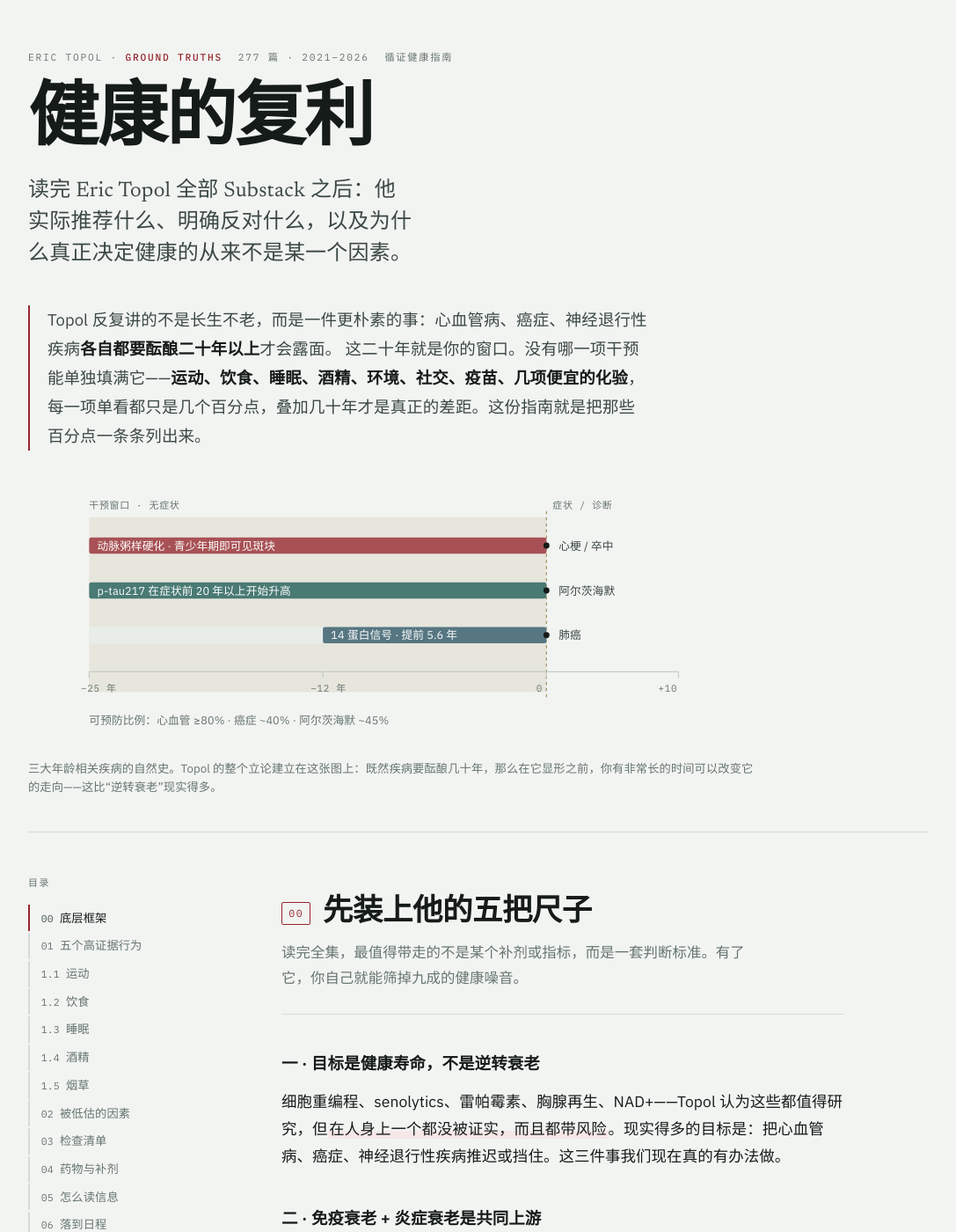
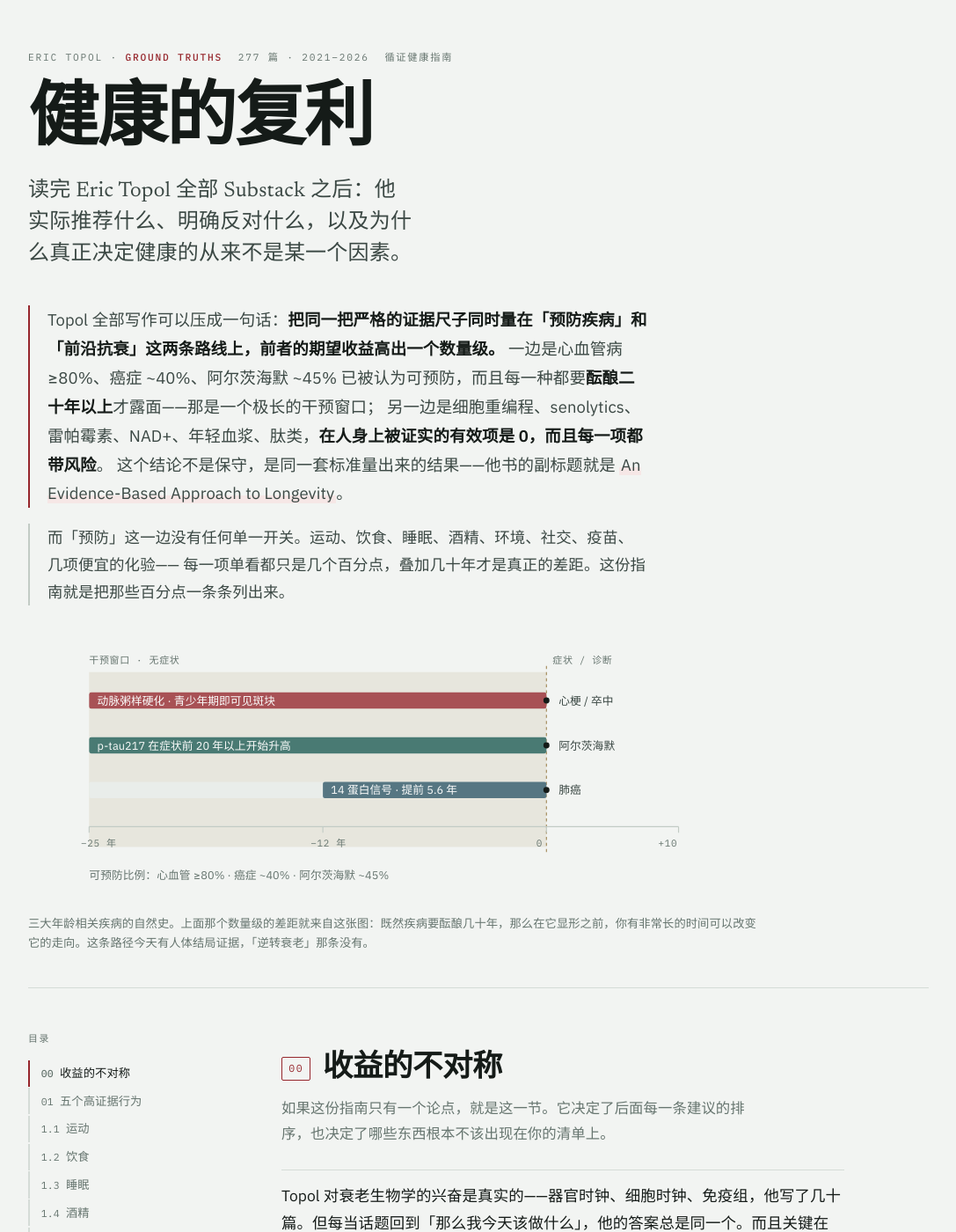
Before and after one commit to elemer1/elemer1.github.io, a Jekyll site: the page built from _html/健康的复利.html, in a window 1280 px wide and 1400 px high. Shown: the whole window at 88% size, without its empty margins (96-1183 px from the left). Built offline with Jekyll 4.4.1, drawn with Linux system fonts in a browser that asks for light colours; some of the changed text lies outside the part shown.

Commit message:
Replace 健康的复利 with updated Topol guide draft
Co-Authored-By: Claude Opus 5 <noreply@anthropic.com>

```diff
--- a/_html/健康的复利.html
+++ b/_html/健康的复利.html
@@ -135,7 +135,35 @@ h1 .sub{display:block;font-size:.3em;line-height:1.5;letter-spacing:.01em;color:
   margin:2.5rem 0 0;max-width:44rem;font-size:1.06em;color:var(--ink-2);
   border-inline-start:2px solid var(--accent);padding-inline-start:1.25rem
 }
+.thesis-2{margin-block-start:1.1rem;border-inline-start-color:var(--rule-2);font-size:1em}
 .thesis strong{color:var(--ink);font-weight:600}
+
+/* ── ledger: the asymmetry, side by side ── */
+.ledger{display:grid;gap:.7rem;margin:1.9rem 0 0;grid-template-columns:1fr}
+@media (min-width:620px){.ledger{grid-template-columns:1fr 1fr}}
+.ledger > div{
+  border:1px solid var(--rule);border-radius:3px;background:var(--surface);
+  padding:1.15rem 1.2rem;box-shadow:var(--shadow)
+}
+.ledger .side-a{border-block-start:2px solid var(--teal)}
+.ledger .side-b{border-block-start:2px solid var(--accent)}
+.ledger h5{margin:0;font-family:var(--font-body);font-size:1em;font-weight:600;line-height:1.4}
+.ledger .side-a h5{color:var(--teal)}
+.ledger .side-b h5{color:var(--accent-ink)}
+.ledger .cap{
+  font-family:var(--font-mono);font-size:.63rem;letter-spacing:.12em;text-transform:uppercase;
+  color:var(--ink-3);margin:.3rem 0 1rem
+}
+.ledger dl{margin:0}
+.ledger dt{
+  font-family:var(--font-mono);font-size:.62rem;letter-spacing:.11em;text-transform:uppercase;
+  color:var(--ink-3);margin-block-start:.85rem
+}
+.ledger dl > dt:first-child{margin-block-start:0}
+.ledger dd{margin:.22rem 0 0;font-size:.9em;line-height:1.62;color:var(--ink-2)}
+.ledger dd b{color:var(--ink);font-weight:600}
+.ledger .zero{font-family:var(--font-display);font-size:1.55em;font-weight:600;line-height:1.1;color:var(--accent-ink)}
+.ledger .big{font-family:var(--font-display);font-size:1.1em;font-weight:600;line-height:1.3;color:var(--teal)}
 
 /* ── runway figure ──────────────────────── */
 .figure{margin:3rem 0 0;max-width:52rem}
@@ -296,8 +324,13 @@ footer p{max-width:36rem}
   <h1>健康的复利<span class="sub">读完 Eric Topol 全部 Substack 之后：他实际推荐什么、明确反对什么，以及为什么真正决定健康的从来不是某一个因素。</span></h1>
 
   <p class="thesis">
-    Topol 反复讲的不是长生不老，而是一件更朴素的事：心血管病、癌症、神经退行性疾病<strong>各自都要酝酿二十年以上</strong>才会露面。
-    这二十年就是你的窗口。没有哪一项干预能单独填满它——<strong>运动、饮食、睡眠、酒精、环境、社交、疫苗、几项便宜的化验</strong>，
+    Topol 全部写作可以压成一句话：<strong>把同一把严格的证据尺子同时量在「预防疾病」和「前沿抗衰」这两条路线上，前者的期望收益高出一个数量级。</strong>
+    一边是心血管病 ≥80%、癌症 ~40%、阿尔茨海默 ~45% 已被认为可预防，而且每一种都要<strong>酝酿二十年以上</strong>才露面——那是一个极长的干预窗口；
+    另一边是细胞重编程、senolytics、雷帕霉素、NAD+、年轻血浆、肽类，<strong>在人身上被证实的有效项是 0，而且每一项都带风险</strong>。
+    这个结论不是保守，是同一套标准量出来的结果——他书的副标题就是 <em>An Evidence-Based Approach to Longevity</em>。
+  </p>
+  <p class="thesis thesis-2">
+    而「预防」这一边没有任何单一开关。运动、饮食、睡眠、酒精、环境、社交、疫苗、几项便宜的化验——
     每一项单看都只是几个百分点，叠加几十年才是真正的差距。这份指南就是把那些百分点一条条列出来。
   </p>
 
@@ -342,14 +375,14 @@ footer p{max-width:36rem}
 
       <text class="lbl" x="60" y="228" style="fill:var(--ink-3)">可预防比例：心血管 ≥80% · 癌症 ~40% · 阿尔茨海默 ~45%</text>
     </svg>
-    <figcaption>三大年龄相关疾病的自然史。Topol 的整个立论建立在这张图上：既然疾病要酝酿几十年，那么在它显形之前，你有非常长的时间可以改变它的走向——这比“逆转衰老”现实得多。</figcaption>
+    <figcaption>三大年龄相关疾病的自然史。上面那个数量级的差距就来自这张图：既然疾病要酝酿几十年，那么在它显形之前，你有非常长的时间可以改变它的走向。这条路径今天有人体结局证据，「逆转衰老」那条没有。</figcaption>
   </figure>
 </header>
 
 <aside class="rail">
   <p class="rail-h">目录</p>
   <nav id="toc">
-    <a href="#frame"><span class="n">00</span>底层框架</a>
+    <a href="#frame"><span class="n">00</span>收益的不对称</a>
     <a href="#tier1"><span class="n">01</span>五个高证据行为</a>
     <a href="#exercise"><span class="n">1.1</span>运动</a>
     <a href="#diet"><span class="n">1.2</span>饮食</a>
@@ -370,23 +403,66 @@ footer p{max-width:36rem}
 
 <!-- ═══════════ 00 ═══════════ -->
 <section id="frame">
-  <div class="tier-head"><span class="tier-num">00</span><h2>先装上他的五把尺子</h2></div>
-  <p class="dek">读完全集，最值得带走的不是某个补剂或指标，而是一套判断标准。有了它，你自己就能筛掉九成的健康噪音。</p>
+  <div class="tier-head"><span class="tier-num">00</span><h2>收益的不对称</h2></div>
+  <p class="dek">如果这份指南只有一个论点，就是这一节。它决定了后面每一条建议的排序，也决定了哪些东西根本不该出现在你的清单上。</p>
   <hr class="rule">
 
-  <h3>一 · 目标是健康寿命，不是逆转衰老</h3>
-  <p>细胞重编程、senolytics、雷帕霉素、胸腺再生、NAD+——Topol 认为这些都值得研究，但<em>在人身上一个都没被证实，而且都带风险</em>。现实得多的目标是：把心血管病、癌症、神经退行性疾病推迟或挡住。这三件事我们现在真的有办法做。</p>
+  <p>Topol 对衰老生物学的兴奋是真实的——器官时钟、细胞时钟、免疫组，他写了几十篇。但每当话题回到「那么我今天该做什么」，他的答案总是同一个。而且关键在于，<em>这个答案不是出于保守，是把同一把严格的证据尺子放到两边之后自然得出的</em>。</p>
 
-  <h3>二 · 免疫衰老 + 炎症衰老是共同上游</h3>
+  <div class="ledger">
+    <div class="side-a">
+      <h5>把三种病挡住</h5>
+      <p class="cap">有人体结局证据</p>
+      <dl>
+        <dt>目标</dt>
+        <dd>不让心血管病、癌症、神经退行性疾病<b>显现</b>——不是把某个「生物学年龄」数字拉低。</dd>
+        <dt>已被认为可预防的比例</dt>
+        <dd class="big">心血管 ≥80%<br>癌症 ~40%<br>阿尔茨海默 ~45%</dd>
+        <dt>时间窗</dt>
+        <dd>每一种都要<b>酝酿 20 年以上</b>才显形。</dd>
+        <dt>手段</dt>
+        <dd>运动、饮食、睡眠、控酒、不吸烟、管住血压/血脂/血糖、疫苗、空气与环境、社交连接。</dd>
+        <dt>成本 / 风险</dt>
+        <dd>接近零 / 基本没有。</dd>
+      </dl>
+    </div>
+    <div class="side-b">
+      <h5>逆转衰老本身</h5>
+      <p class="cap">人体未证实</p>
+      <dl>
+        <dt>目标</dt>
+        <dd>直接干预衰老过程，降低生物学年龄。</dd>
+        <dt>在人身上被证实有效的</dt>
+        <dd><span class="zero">0 项</span></dd>
+        <dt>手段</dt>
+        <dd>细胞重编程、senolytics、雷帕霉素、NAD+、年轻血浆输注、胸腺再生、各类肽。</dd>
+        <dt>已知风险</dt>
+        <dd>重编程可<b>诱发癌症</b>；senolytics 同时杀死你需要的细胞；雷帕霉素<b>削弱免疫系统</b>；肽类的剂量、纯度与长期影响全部未知。</dd>
+        <dt>成本</dt>
+        <dd>每针数百美元，到每年 <b>19,500 美元</b>的长寿会员。</dd>
+      </dl>
+    </div>
+  </div>
+
+  <p>他从不说右边那栏没有前途——他的原话是「我觉得这些努力很有意思，值得推进」。他说的是<strong>今天这两边的账不在一个量级上</strong>，而绝大多数人的钱和注意力恰好花在了收益低的那一边：有人一年付 19,500 美元做长寿体检、每针几百美元打肽，同时 <em>75% 的美国人连每周 150 分钟的活动量都达不到</em>。</p>
+
+  <h4>还有一个常被跳过的区分：一级预防 ≠ 筛查</h4>
+  <p><strong>一级预防</strong>是让疾病<em>不发生</em>。<strong>二级预防</strong>是早点找到它——乳腺 X 线、结肠镜、PSA、全身 MRI 全都属于后者。这个词 1940 年代末就被造出来了，七十多年后，医学在一级预防上<em>除了疫苗几乎一无所成</em>：癌症和神经退行性疾病一项都没做到，心血管靠血脂管理算是部分先发制人，但心脏病和卒中仍是美国第一和第三位死因。</p>
+  <p>这正是生活方式那一层如此重要的原因——它目前几乎是唯一真正能用的一级预防杠杆。</p>
+
+  <hr class="rule" style="margin-block-start:2.8rem">
+  <p style="margin-block-start:1.6rem">在这个总判断之下，还有四把小尺子，它们基本都是它的推论：</p>
+
+  <h3>一 · 免疫衰老 + 炎症衰老是共同上游</h3>
   <p>Topol 把 immunosenescence 和 inflammaging 放在三大疾病的交汇处：它能解释为什么这些病常常一起来，也解释为什么单独盯着胆固醇、淀粉样蛋白或肿瘤大小可能不够。他自己承认这个模型有还原论的风险——但几乎所有有效的生活方式干预，最后都能落回“降低慢性炎症”这一条。</p>
 
-  <h3>三 · 你的器官不是同步变老的</h3>
+  <h3>二 · 你的器官不是同步变老的</h3>
   <p>同一周出生的 1,800 人，到 63 岁时器官年龄相差约 <span class="num">10</span> 年。衰老也不是匀速的，在 <span class="num">34</span>、<span class="num">60</span>、<span class="num">78</span> 岁附近有三次波峰。在所有器官时钟里，<em>大脑和免疫系统像主调节器</em>——这两样正常老化的人,15–17 年生存率接近 100%。</p>
 
-  <h3>四 · “多测一点”不是精准预防</h3>
+  <h3>三 · “多测一点”不是精准预防</h3>
   <p>这是贝叶斯先验问题：在低风险人群里同时做几百项检查，哪怕每项单独看都不错，假阳性、重复影像、活检和焦虑也会累积。Topol 主张<em>顺序式</em>——先用便宜的数据确定风险，再对特定器官加做昂贵的确认。</p>
 
-  <h3>五 · 只认患者结局</h3>
+  <h3>四 · 只认患者结局</h3>
   <p>机制有趣、相关性显著、生物标志物改善、benchmark 好看——这些都不是获益。死亡率、安全性、生活质量、成本与可及性才是。这把尺子他同样用来量自己最兴奋的那些论文。</p>
 
   <blockquote class="pull">“有趣的机制不等于可以自我实验。”
```
